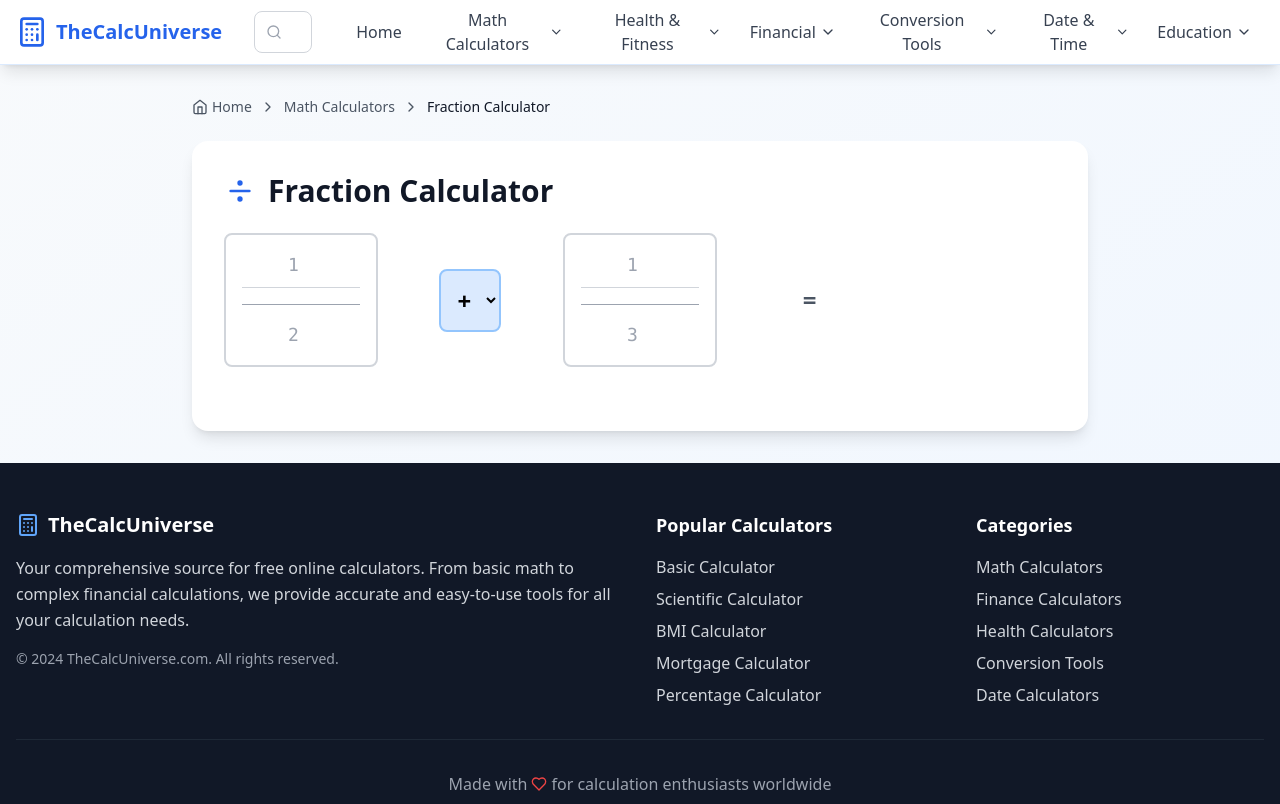
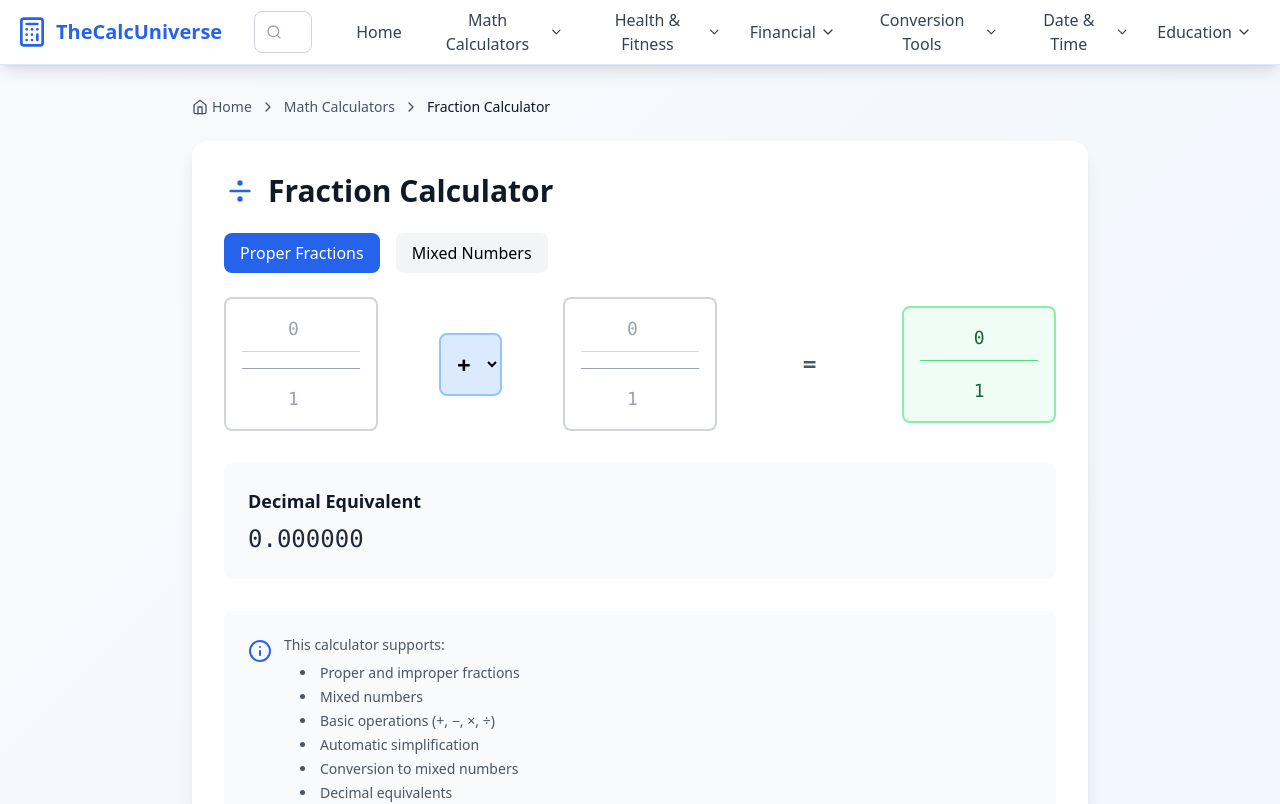
Before and after one commit to Shashi401/CompleteCalculator.net, a React (Vite) app: page /fraction-calculator in a window 1280 px wide. Shown: the top 804 px of the page. Built offline with nearby package versions, Linux system fonts and the light colour scheme.

Commit message:
Updated FractionCalculator.tsx

```diff
--- a/src/pages/calculators/FractionCalculator.tsx
+++ b/src/pages/calculators/FractionCalculator.tsx
@@ -1,110 +1,214 @@
 import React, { useState, useEffect } from 'react';
 import { Link } from 'react-router-dom';
-import { Home, ChevronRight, Divide } from 'lucide-react';
+import { Home, ChevronRight, Divide, Info } from 'lucide-react';
 
 interface Fraction {
   numerator: number;
   denominator: number;
 }
 
+interface MixedNumber {
+  whole: number;
+  fraction: Fraction;
+}
+
 const FractionCalculator: React.FC = () => {
+  const [inputType, setInputType] = useState<'fraction' | 'mixed'>('fraction');
   const [fraction1, setFraction1] = useState({ numerator: '', denominator: '' });
   const [fraction2, setFraction2] = useState({ numerator: '', denominator: '' });
+  const [mixed1, setMixed1] = useState({ whole: '', numerator: '', denominator: '' });
+  const [mixed2, setMixed2] = useState({ whole: '', numerator: '', denominator: '' });
   const [operation, setOperation] = useState('+');
   const [result, setResult] = useState<Fraction | null>(null);
-  const [mixedNumber, setMixedNumber] = useState<{ whole: number; fraction: Fraction } | null>(null);
-
-  useEffect(() => {
-    if (fraction1.numerator && fraction1.denominator && fraction2.numerator && fraction2.denominator) {
-      calculateFraction();
-    }
-  }, [fraction1, fraction2, operation]);
+  const [mixedResult, setMixedResult] = useState<MixedNumber | null>(null);
+  const [showSteps, setShowSteps] = useState(false);
+  const [error, setError] = useState<string | null>(null);
 
   const gcd = (a: number, b: number): number => {
-    return b === 0 ? a : gcd(b, a % b);
+    return b === 0 ? Math.abs(a) : gcd(b, a % b);
+  };
+
+  const lcm = (a: number, b: number): number => {
+    return Math.abs((a * b) / gcd(a, b));
   };
 
   const simplifyFraction = (num: number, den: number): Fraction => {
-    const divisor = gcd(Math.abs(num), Math.abs(den));
+    if (den === 0) throw new Error("Cannot divide by zero");
+    const divisor = gcd(num, den);
+    const sign = den < 0 ? -1 : 1;
     return {
-      numerator: num / divisor,
-      denominator: den / divisor
+      numerator: (sign * num) / divisor,
+      denominator: Math.abs(den) / divisor
+    };
+  };
+
+  const mixedToImproper = (whole: string, num: string, den: string): Fraction => {
+    const w = parseInt(whole) || 0;
+    const n = parseInt(num) || 0;
+    const d = parseInt(den) || 1;
+    const improperNum = Math.abs(w) * d + n;
+    return {
+      numerator: w < 0 ? -improperNum : improperNum,
+      denominator: d
+    };
+  };
+
+  const improperToMixed = (fraction: Fraction): MixedNumber => {
+    const whole = Math.floor(Math.abs(fraction.numerator) / fraction.denominator);
+    const remainder = Math.abs(fraction.numerator) % fraction.denominator;
+    return {
+      whole: fraction.numerator < 0 ? -whole : whole,
+      fraction: {
+        numerator: remainder,
+        denominator: fraction.denominator
+      }
     };
   };
 
   const calculateFraction = () => {
-    const f1 = { numerator: parseInt(fraction1.numerator), denominator: parseInt(fraction1.denominator) };
-    const f2 = { numerator: parseInt(fraction2.numerator), denominator: parseInt(fraction2.denominator) };
+    try {
+      setError(null);
+      let f1: Fraction, f2: Fraction;
 
-    if (f1.denominator === 0 || f2.denominator === 0) return;
+      if (inputType === 'mixed') {
+        f1 = mixedToImproper(mixed1.whole, mixed1.numerator, mixed1.denominator);
+        f2 = mixedToImproper(mixed2.whole, mixed2.numerator, mixed2.denominator);
+      } else {
+        f1 = {
+          numerator: parseInt(fraction1.numerator) || 0,
+          denominator: parseInt(fraction1.denominator) || 1
+        };
+        f2 = {
+          numerator: parseInt(fraction2.numerator) || 0,
+          denominator: parseInt(fraction2.denominator) || 1
+        };
+      }
 
-    let resultNum: number, resultDen: number;
+      if (f1.denominator === 0 || f2.denominator === 0) {
+        throw new Error("Cannot divide by zero");
+      }
+
+      let resultFraction: Fraction;
 
       switch (operation) {
         case '+':
-        resultNum = f1.numerator * f2.denominator + f2.numerator * f1.denominator;
-        resultDen = f1.denominator * f2.denominator;
+          resultFraction = addFractions(f1, f2);
           break;
         case '-':
-        resultNum = f1.numerator * f2.denominator - f2.numerator * f1.denominator;
-        resultDen = f1.denominator * f2.denominator;
+          resultFraction = subtractFractions(f1, f2);
           break;
         case '*':
-        resultNum = f1.numerator * f2.numerator;
-        resultDen = f1.denominator * f2.denominator;
+          resultFraction = multiplyFractions(f1, f2);
           break;
         case '/':
-        resultNum = f1.numerator * f2.denominator;
-        resultDen = f1.denominator * f2.numerator;
+          if (f2.numerator === 0) throw new Error("Cannot divide by zero");
+          resultFraction = divideFractions(f1, f2);
           break;
         default:
-        return;
+          throw new Error("Invalid operation");
       }
 
-    const simplified = simplifyFraction(resultNum, resultDen);
+      const simplified = simplifyFraction(resultFraction.numerator, resultFraction.denominator);
       setResult(simplified);
-
-    // Convert to mixed number if improper fraction
-    if (Math.abs(simplified.numerator) > Math.abs(simplified.denominator)) {
-      const whole = Math.floor(Math.abs(simplified.numerator) / Math.abs(simplified.denominator));
-      const remainder = Math.abs(simplified.numerator) % Math.abs(simplified.denominator);
-      setMixedNumber({
-        whole: simplified.numerator < 0 ? -whole : whole,
-        fraction: { numerator: remainder, denominator: Math.abs(simplified.denominator) }
-      });
-    } else {
-      setMixedNumber(null);
+      setMixedResult(improperToMixed(simplified));
+    } catch (err: any) {
+      setError(err.message);
+      setResult(null);
+      setMixedResult(null);
     }
   };
 
+  const addFractions = (f1: Fraction, f2: Fraction): Fraction => {
+    const commonDenom = lcm(f1.denominator, f2.denominator);
+    return {
+      numerator: (f1.numerator * (commonDenom / f1.denominator)) +
+                (f2.numerator * (commonDenom / f2.denominator)),
+      denominator: commonDenom
+    };
+  };
+
+  const subtractFractions = (f1: Fraction, f2: Fraction): Fraction => {
+    const commonDenom = lcm(f1.denominator, f2.denominator);
+    return {
+      numerator: (f1.numerator * (commonDenom / f1.denominator)) -
+                (f2.numerator * (commonDenom / f2.denominator)),
+      denominator: commonDenom
+    };
+  };
+
+  const multiplyFractions = (f1: Fraction, f2: Fraction): Fraction => ({
+    numerator: f1.numerator * f2.numerator,
+    denominator: f1.denominator * f2.denominator
+  });
+
+  const divideFractions = (f1: Fraction, f2: Fraction): Fraction => ({
+    numerator: f1.numerator * f2.denominator,
+    denominator: f1.denominator * f2.numerator
+  });
+
+  useEffect(() => {
+    calculateFraction();
+  }, [fraction1, fraction2, mixed1, mixed2, operation, inputType]);
+
   return (
     <div className="max-w-4xl mx-auto">
+      {/* Navigation */}
       <nav className="flex items-center space-x-2 text-sm text-gray-600 mb-6">
         <Link to="/" className="hover:text-blue-600 transition-colors flex items-center">
           <Home className="w-4 h-4 mr-1" />
           Home
         </Link>
         <ChevronRight className="w-4 h-4" />
-        <Link to="/math-calculators" className="hover:text-blue-600 transition-colors">Math Calculators</Link>
+        <Link to="/math-calculators" className="hover:text-blue-600 transition-colors">
+          Math Calculators
+        </Link>
         <ChevronRight className="w-4 h-4" />
         <span className="text-gray-900 font-medium">Fraction Calculator</span>
       </nav>
 
       <div className="bg-white rounded-2xl shadow-lg p-8">
+        {/* Header */}
         <div className="flex items-center mb-6">
           <Divide className="w-8 h-8 text-blue-600 mr-3" />
           <h1 className="text-3xl font-bold text-gray-900">Fraction Calculator</h1>
         </div>
 
+        {/* Input Type Toggle */}
+        <div className="flex space-x-4 mb-6">
+          <button
+            onClick={() => setInputType('fraction')}
+            className={`px-4 py-2 rounded-lg transition-colors ${
+              inputType === 'fraction'
+                ? 'bg-blue-600 text-white'
+                : 'bg-gray-100 hover:bg-gray-200'
+            }`}
+          >
+            Proper Fractions
+          </button>
+          <button
+            onClick={() => setInputType('mixed')}
+            className={`px-4 py-2 rounded-lg transition-colors ${
+              inputType === 'mixed'
+                ? 'bg-blue-600 text-white'
+                : 'bg-gray-100 hover:bg-gray-200'
+            }`}
+          >
+            Mixed Numbers
+          </button>
+        </div>
+
+        {/* Calculator Grid */}
         <div className="grid grid-cols-1 md:grid-cols-5 gap-4 items-center mb-8">
-          {/* Fraction 1 */}
+          {inputType === 'fraction' ? (
+            // Fraction Input
+            <>
               <div className="text-center">
                 <div className="border-2 border-gray-300 rounded-lg p-4">
                   <input
                     type="number"
                     value={fraction1.numerator}
                     onChange={(e) => setFraction1({...fraction1, numerator: e.target.value})}
-                placeholder="1"
+                    placeholder="0"
                     className="w-full text-center text-lg font-mono border-b border-gray-300 pb-2 mb-2"
                   />
                   <div className="border-t border-gray-400 my-2"></div>
@@ -112,11 +216,45 @@ const FractionCalculator: React.FC = () => {
                     type="number"
                     value={fraction1.denominator}
                     onChange={(e) => setFraction1({...fraction1, denominator: e.target.value})}
-                placeholder="2"
+                    placeholder="1"
                     className="w-full text-center text-lg font-mono pt-2"
                   />
                 </div>
               </div>
+            </>
+          ) : (
+            // Mixed Number Input
+            <>
+              <div className="text-center">
+                <div className="border-2 border-gray-300 rounded-lg p-4 space-y-2">
+                  <input
+                    type="number"
+                    value={mixed1.whole}
+                    onChange={(e) => setMixed1({...mixed1, whole: e.target.value})}
+                    placeholder="0"
+                    className="w-full text-center text-lg font-mono"
+                  />
+                  <div className="flex space-x-2">
+                    <input
+                      type="number"
+                      value={mixed1.numerator}
+                      onChange={(e) => setMixed1({...mixed1, numerator: e.target.value})}
+                      placeholder="0"
+                      className="w-full text-center text-lg font-mono border-b border-gray-300"
+                    />
+                    <span className="text-lg">/</span>
+                    <input
+                      type="number"
+                      value={mixed1.denominator}
+                      onChange={(e) => setMixed1({...mixed1, denominator: e.target.value})}
+                      placeholder="1"
+                      className="w-full text-center text-lg font-mono"
+                    />
+                  </div>
+                </div>
+              </div>
+            </>
+          )}
 
           {/* Operation */}
           <div className="text-center">
@@ -126,20 +264,21 @@ const FractionCalculator: React.FC = () => {
               className="text-2xl font-bold bg-blue-100 rounded-lg p-3 border-2 border-blue-300"
             >
               <option value="+">+</option>
-              <option value="-">-</option>
+              <option value="-">−</option>
               <option value="*">×</option>
               <option value="/">÷</option>
             </select>
           </div>
 
-          {/* Fraction 2 */}
+          {/* Second Fraction/Mixed Number */}
+          {inputType === 'fraction' ? (
             <div className="text-center">
               <div className="border-2 border-gray-300 rounded-lg p-4">
                 <input
                   type="number"
                   value={fraction2.numerator}
                   onChange={(e) => setFraction2({...fraction2, numerator: e.target.value})}
-                placeholder="1"
+                  placeholder="0"
                   className="w-full text-center text-lg font-mono border-b border-gray-300 pb-2 mb-2"
                 />
                 <div className="border-t border-gray-400 my-2"></div>
@@ -147,20 +286,54 @@ const FractionCalculator: React.FC = () => {
                   type="number"
                   value={fraction2.denominator}
                   onChange={(e) => setFraction2({...fraction2, denominator: e.target.value})}
-                placeholder="3"
+                  placeholder="1"
                   className="w-full text-center text-lg font-mono pt-2"
                 />
               </div>
             </div>
+          ) : (
+            <div className="text-center">
+              <div className="border-2 border-gray-300 rounded-lg p-4 space-y-2">
+                <input
+                  type="number"
+                  value={mixed2.whole}
+                  onChange={(e) => setMixed2({...mixed2, whole: e.target.value})}
+                  placeholder="0"
+                  className="w-full text-center text-lg font-mono"
+                />
+                <div className="flex space-x-2">
+                  <input
+                    type="number"
+                    value={mixed2.numerator}
+                    onChange={(e) => setMixed2({...mixed2, numerator: e.target.value})}
+                    placeholder="0"
+                    className="w-full text-center text-lg font-mono border-b border-gray-300"
+                  />
+                  <span className="text-lg">/</span>
+                  <input
+                    type="number"
+                    value={mixed2.denominator}
+                    onChange={(e) => setMixed2({...mixed2, denominator: e.target.value})}
+                    placeholder="1"
+                    className="w-full text-center text-lg font-mono"
+                  />
+                </div>
+              </div>
+            </div>
+          )}
 
-          {/* Equals */}
+          {/* Equals Sign */}
           <div className="text-center">
             <span className="text-2xl font-bold text-gray-600">=</span>
           </div>
 
           {/* Result */}
           <div className="text-center">
-            {result && (
+            {error ? (
+              <div className="border-2 border-red-300 bg-red-50 rounded-lg p-4">
+                <p className="text-red-600">{error}</p>
+              </div>
+            ) : result && (
               <div className="border-2 border-green-300 bg-green-50 rounded-lg p-4">
                 <div className="text-lg font-mono text-green-800">
                   <div className="border-b border-green-400 pb-2 mb-2">
@@ -175,25 +348,54 @@ const FractionCalculator: React.FC = () => {
           </div>
         </div>
 
+        {/* Results Section */}
+        {result && !error && (
+          <div className="space-y-6">
             {/* Mixed Number Result */}
-        {mixedNumber && (
-          <div className="bg-blue-50 rounded-lg p-6 mb-6">
-            <h3 className="text-lg font-semibold text-blue-900 mb-2">Mixed Number</h3>
+            {mixedResult && mixedResult.whole !== 0 && (
+              <div className="bg-blue-50 rounded-lg p-6">
+                <h3 className="text-lg font-semibold text-blue-900 mb-2">
+                  Mixed Number
+                </h3>
                 <div className="text-2xl font-mono text-blue-800">
-              {mixedNumber.whole} {mixedNumber.fraction.numerator}/{mixedNumber.fraction.denominator}
+                  {mixedResult.whole}
+                  {mixedResult.fraction.numerator !== 0 &&
+                    ` ${mixedResult.fraction.numerator}/${mixedResult.fraction.denominator}`}
                 </div>
               </div>
             )}
 
             {/* Decimal Result */}
-        {result && (
             <div className="bg-gray-50 rounded-lg p-6">
-            <h3 className="text-lg font-semibold text-gray-900 mb-2">Decimal Equivalent</h3>
+              <h3 className="text-lg font-semibold text-gray-900 mb-2">
+                Decimal Equivalent
+              </h3>
               <div className="text-2xl font-mono text-gray-800">
                 {(result.numerator / result.denominator).toFixed(6)}
               </div>
             </div>
+          </div>
         )}
+
+        {/* Calculator Info */}
+        <div className="mt-8 bg-gray-50 rounded-lg p-6">
+          <div className="flex items-start space-x-3">
+            <Info className="w-6 h-6 text-blue-600 flex-shrink-0 mt-1" />
+            <div className="text-sm text-gray-600">
+              <p className="mb-2">
+                This calculator supports:
+              </p>
+              <ul className="list-disc list-inside space-y-1 ml-4">
+                <li>Proper and improper fractions</li>
+                <li>Mixed numbers</li>
+                <li>Basic operations (+, −, ×, ÷)</li>
+                <li>Automatic simplification</li>
+                <li>Conversion to mixed numbers</li>
+                <li>Decimal equivalents</li>
+              </ul>
+            </div>
+          </div>
+        </div>
       </div>
     </div>
   );
```
Lines whose indentation alone changed are shown as unchanged.
